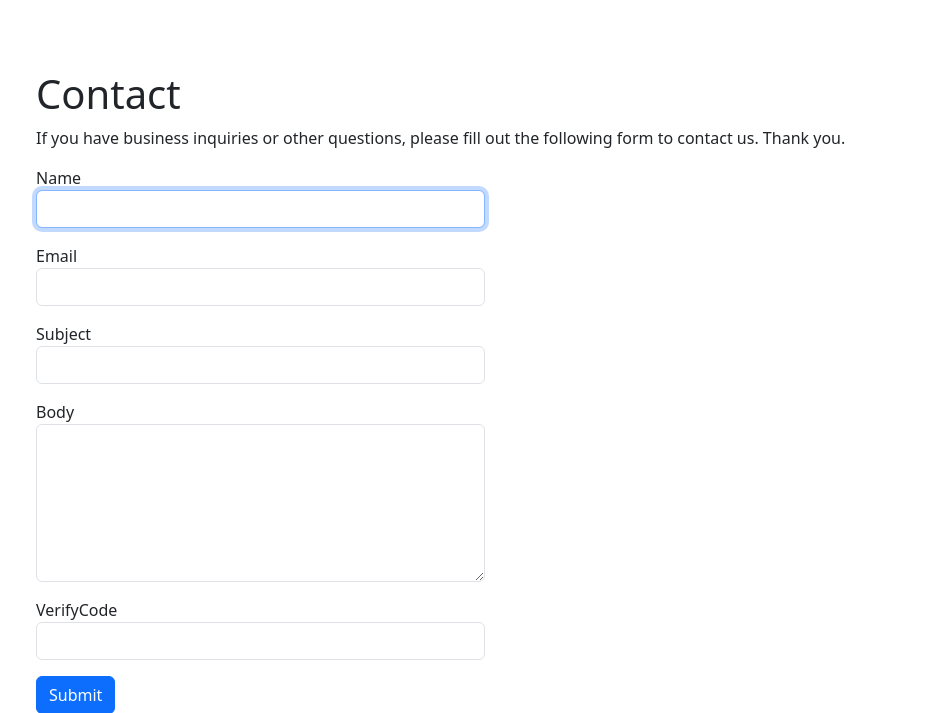
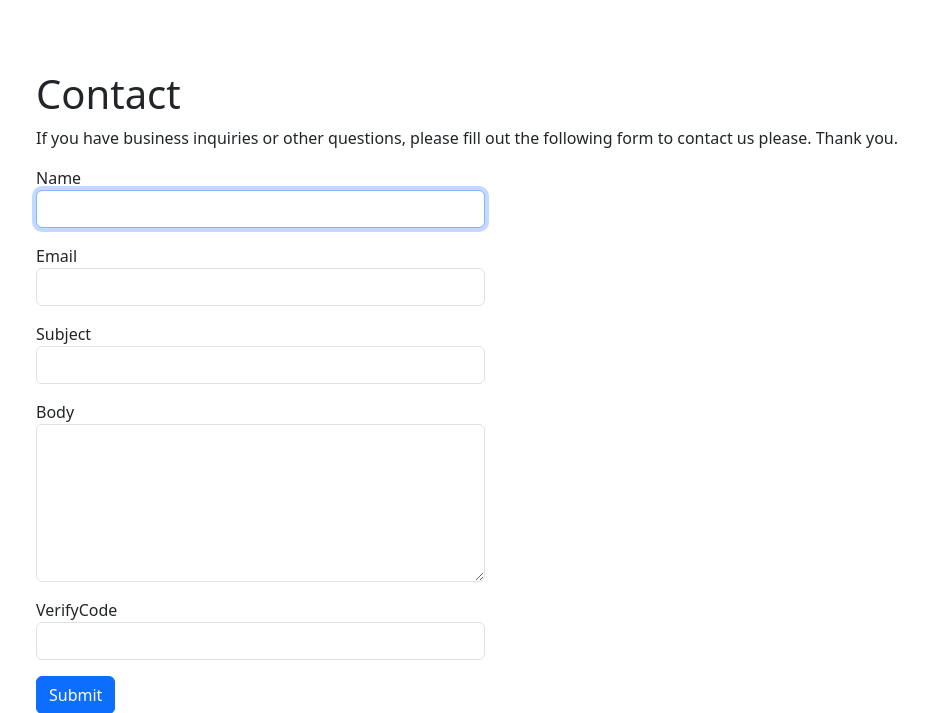
Before and after one commit to yiisoft/yii2-app-basic, a Yii app: template views/site/contact.php in a window 1280 px wide. Shown: the top 713 px of the page, without its empty margins (49-976 px from the left). Run offline with PHP 8.4 and a stand-in for Yii, Linux system fonts and the light colour scheme; the template is opened without the code that fills it, so the values that code supplies are empty; form fields are guessed from the names that the template uses; some libraries are stand-ins or nearby versions.

Commit message:
contact us please

```diff
--- a/views/site/contact.php
+++ b/views/site/contact.php
@@ -34,7 +34,7 @@ $this->params['breadcrumbs'][] = $this->title;
     <?php else: ?>
 
         <p>
-            If you have business inquiries or other questions, please fill out the following form to contact us.
+            If you have business inquiries or other questions, please fill out the following form to contact us please.
             Thank you.
         </p>
 
```
